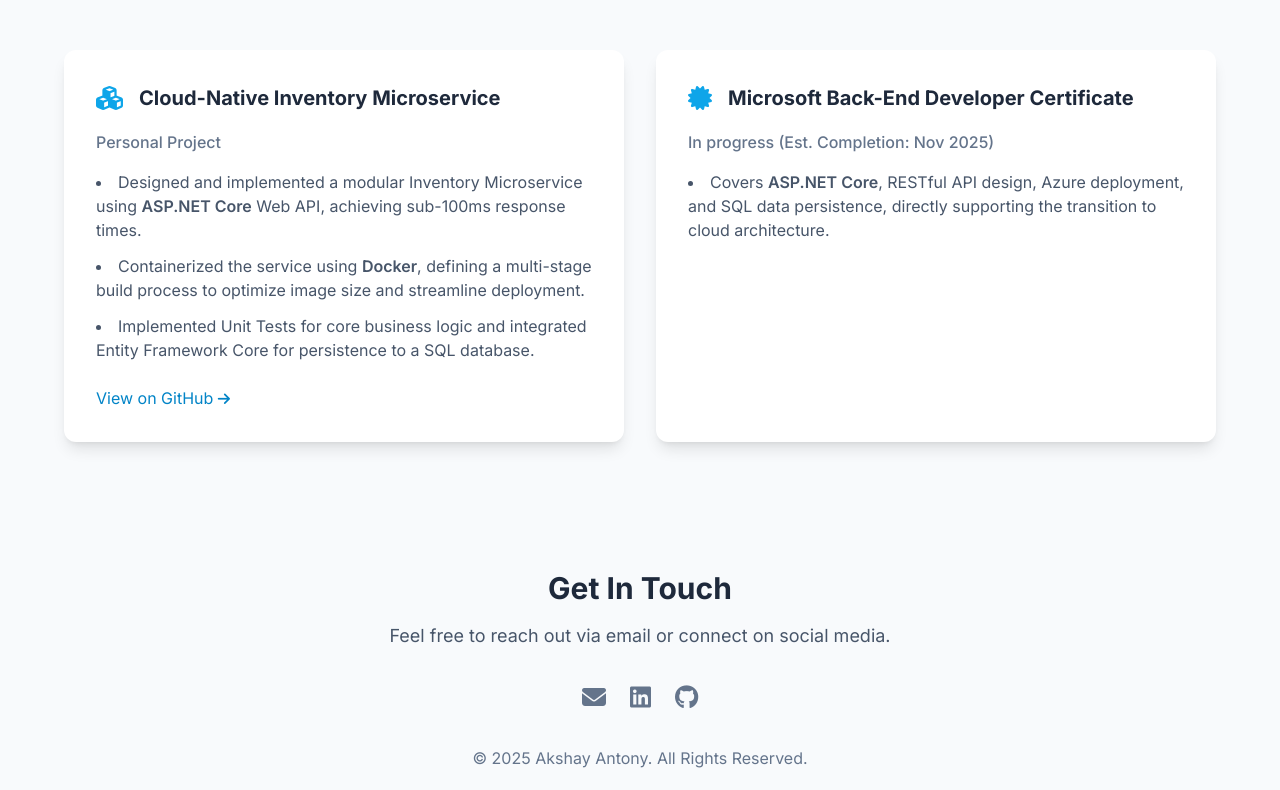
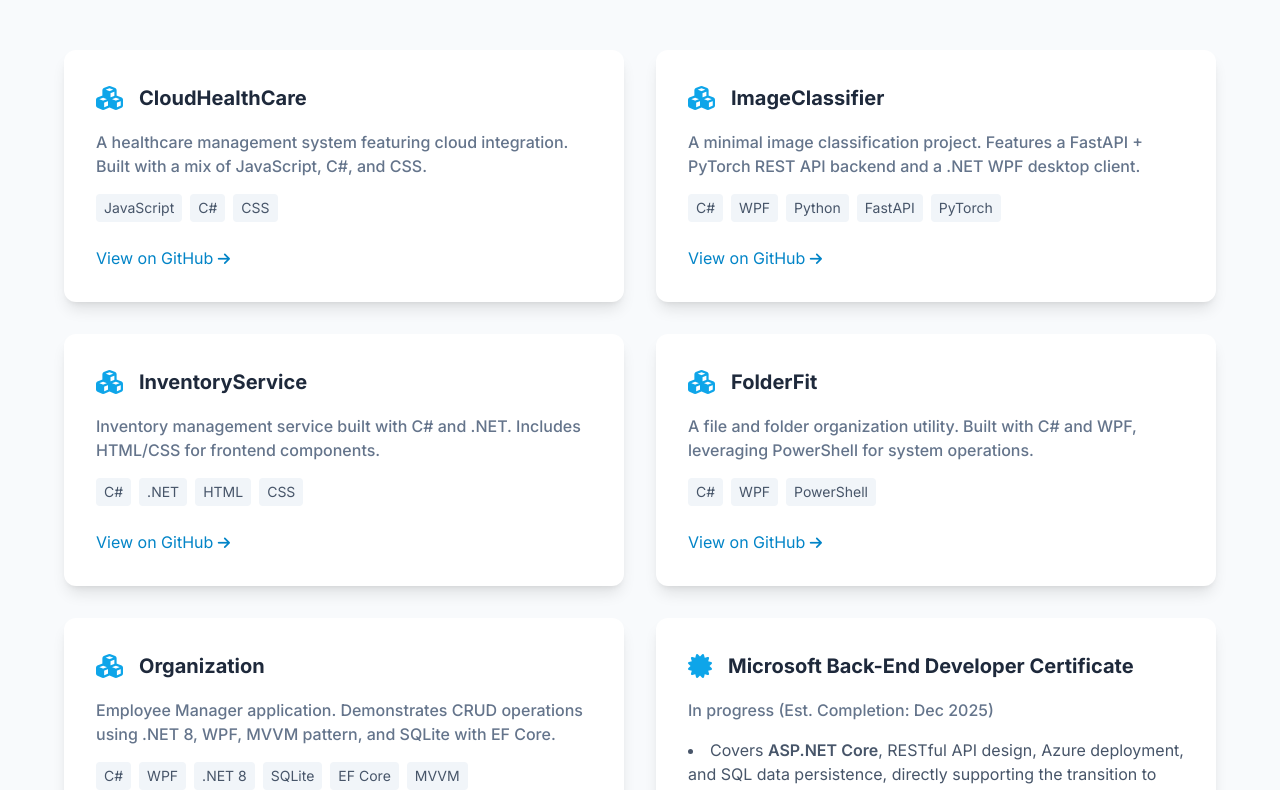
Before and after one commit to romeoantony/romeoantony.github.io, a React (Vite) app: page / in a window 1280 px wide. Shown: the part 1888-2678 px from the top of the page. Built offline with nearby package versions, Linux system fonts and the light colour scheme.

Commit message:
Refactor Projects component to use dynamic JSON data

```diff
--- a/src/components/Projects.jsx
+++ b/src/components/Projects.jsx
@@ -1,4 +1,5 @@
 import React from "react";
+import projects from "../data/projects.json";
 
 export default function Projects() {
   return (
@@ -12,44 +13,67 @@ export default function Projects() {
         </p>
       </div>
       <div className="mt-12 grid gap-8 md:grid-cols-2 max-w-6xl mx-auto">
+        {projects.map((project, index) => (
           <div
+            key={index}
             className="bg-white rounded-xl shadow-lg p-8 highlightable dark:bg-slate-800 dark:shadow-2xl"
-          data-skills="aspnet rest docker sql unittesting"
+            data-skills={project.tags.join(" ").toLowerCase()}
           >
             <div className="flex items-center mb-4">
               <i className="fas fa-cubes text-2xl text-sky-500"></i>
               <h3 className="text-xl font-bold text-slate-800 dark:text-slate-100 ml-4">
-              Cloud-Native Inventory Microservice
+                {project.title}
               </h3>
             </div>
             <p className="text-slate-500 dark:text-slate-400 mb-4 font-medium">
-            Personal Project
+              {project.description}
             </p>
             <ul className="space-y-3 text-slate-600 dark:text-slate-400 list-disc list-inside">
-            <li>
-              Designed and implemented a modular Inventory Microservice using{" "}
-              <span className="font-semibold">ASP.NET Core</span> Web API,
-              achieving sub-100ms response times.
-            </li>
-            <li>
-              Containerized the service using{" "}
-              <span className="font-semibold">Docker</span>, defining a
-              multi-stage build process to optimize image size and streamline
-              deployment.
-            </li>
-            <li>
-              Implemented Unit Tests for core business logic and integrated
-              Entity Framework Core for persistence to a SQL database.
-            </li>
+              {/* Assuming description is short, we might not need a list here unless we want to split it or add more details from JSON if available.
+                  The JSON has a 'description' field which is a string.
+                  The original code had a list.
+                  I will just display the description as a paragraph for now, or split it if it looks like it has multiple sentences?
+                  The JSON descriptions are single sentences. I'll stick to a paragraph.
+                  Wait, the original had a list of features. The JSON only has a summary description.
+                  I will render the tags as a list or badges to fill the space?
+                  The original had "data-skills" attribute. I added that.
+                  Let's add the tags visually too.
+              */}
+              <div className="flex flex-wrap gap-2 mt-4">
+                {project.tags.map((tag, tagIndex) => (
+                  <span key={tagIndex} className="px-2 py-1 bg-slate-100 dark:bg-slate-700 rounded text-sm text-slate-600 dark:text-slate-300">
+                    {tag}
+                  </span>
+                ))}
+              </div>
             </ul>
+
+            <div className="mt-6 flex gap-4">
+              {project.repoLink && (
                 <a
-            href="https://github.com/romeoantony/InventoryService"
-            className="inline-block mt-6 text-sky-600 hover:underline"
+                  href={project.repoLink}
+                  target="_blank"
+                  rel="noopener noreferrer"
+                  className="inline-block text-sky-600 hover:underline"
                 >
                   View on GitHub <i className="fas fa-arrow-right text-sm"></i>
                 </a>
+              )}
+              {project.demoLink && (
+                <a
+                  href={project.demoLink}
+                  target="_blank"
+                  rel="noopener noreferrer"
+                  className="inline-block text-sky-600 hover:underline"
+                >
+                  Live Demo <i className="fas fa-external-link-alt text-sm"></i>
+                </a>
+              )}
             </div>
+          </div>
+        ))}
 
+        {/* Static Certification Card */}
         <div
           className="bg-white rounded-xl shadow-lg p-8 highlightable dark:bg-slate-800 dark:shadow-2xl"
           data-skills="aspnet rest"
@@ -61,7 +85,7 @@ export default function Projects() {
             </h3>
           </div>
           <p className="text-slate-500 dark:text-slate-400 mb-4 font-medium">
-            In progress (Est. Completion: Nov 2025)
+            In progress (Est. Completion: Dec 2025)
           </p>
           <ul className="space-y-3 text-slate-600 dark:text-slate-400 list-disc list-inside">
             <li>
--- /dev/null
+++ b/src/data/projects.json
@@ -0,0 +1,73 @@
+[
+    {
+        "title": "CloudHealthCare",
+        "description": "A healthcare management system featuring cloud integration. Built with a mix of JavaScript, C#, and CSS.",
+        "staticImage": "https://images.unsplash.com/photo-1576091160399-112ba8d25d1d?q=80&w=2070&auto=format&fit=crop",
+        "gifImage": "https://media.giphy.com/media/v1.Y2lkPTc5MGI3NjExbmV4dGZ4bnV4bnV4bnV4bnV4bnV4bnV4bnV4bnV4bnV4bnV4bnV4YiZlcD12MV9pbnRlcm5hbF9naWZfYnlfaWQmY3Q9Zw/3oKIPEqDGUULpEU0aQ/giphy.gif",
+        "tags": [
+            "JavaScript",
+            "C#",
+            "CSS"
+        ],
+        "demoLink": null,
+        "repoLink": "https://github.com/romeoantony/CloudHealthCare"
+    },
+    {
+        "title": "ImageClassifier",
+        "description": "A minimal image classification project. Features a FastAPI + PyTorch REST API backend and a .NET WPF desktop client.",
+        "staticImage": "https://images.unsplash.com/photo-1555949963-ff9fe0c870eb?q=80&w=2070&auto=format&fit=crop",
+        "gifImage": "https://media.giphy.com/media/v1.Y2lkPTc5MGI3NjExbmV4dGZ4bnV4bnV4bnV4bnV4bnV4bnV4bnV4bnV4bnV4bnV4bnV4YiZlcD12MV9pbnRlcm5hbF9naWZfYnlfaWQmY3Q9Zw/l0HlHFRbmaZtBRhXG/giphy.gif",
+        "tags": [
+            "C#",
+            "WPF",
+            "Python",
+            "FastAPI",
+            "PyTorch"
+        ],
+        "demoLink": null,
+        "repoLink": "https://github.com/romeoantony/ImageClassifier"
+    },
+    {
+        "title": "InventoryService",
+        "description": "Inventory management service built with C# and .NET. Includes HTML/CSS for frontend components.",
+        "staticImage": "https://images.unsplash.com/photo-1553413077-190dd305871c?q=80&w=2070&auto=format&fit=crop",
+        "gifImage": "https://media.giphy.com/media/v1.Y2lkPTc5MGI3NjExbmV4dGZ4bnV4bnV4bnV4bnV4bnV4bnV4bnV4bnV4bnV4bnV4bnV4YiZlcD12MV9pbnRlcm5hbF9naWZfYnlfaWQmY3Q9Zw/xT9IgzoKnwFNmISR8I/giphy.gif",
+        "tags": [
+            "C#",
+            ".NET",
+            "HTML",
+            "CSS"
+        ],
+        "demoLink": null,
+        "repoLink": "https://github.com/romeoantony/InventoryService"
+    },
+    {
+        "title": "FolderFit",
+        "description": "A file and folder organization utility. Built with C# and WPF, leveraging PowerShell for system operations.",
+        "staticImage": "https://images.unsplash.com/photo-1531403009284-440f080d1e12?q=80&w=2070&auto=format&fit=crop",
+        "gifImage": "https://media.giphy.com/media/v1.Y2lkPTc5MGI3NjExbmV4dGZ4bnV4bnV4bnV4bnV4bnV4bnV4bnV4bnV4bnV4bnV4bnV4YiZlcD12MV9pbnRlcm5hbF9naWZfYnlfaWQmY3Q9Zw/26tn33aiTi1jkl6H6/giphy.gif",
+        "tags": [
+            "C#",
+            "WPF",
+            "PowerShell"
+        ],
+        "demoLink": null,
+        "repoLink": "https://github.com/romeoantony/FolderFit"
+    },
+    {
+        "title": "Organization",
+        "description": "Employee Manager application. Demonstrates CRUD operations using .NET 8, WPF, MVVM pattern, and SQLite with EF Core.",
+        "staticImage": "https://images.unsplash.com/photo-1507238691740-187a5b1d37b8?q=80&w=2555&auto=format&fit=crop",
+        "gifImage": "https://media.giphy.com/media/v1.Y2lkPTc5MGI3NjExbmV4dGZ4bnV4bnV4bnV4bnV4bnV4bnV4bnV4bnV4bnV4bnV4bnV4YiZlcD12MV9pbnRlcm5hbF9naWZfYnlfaWQmY3Q9Zw/3oKIPEqDGUULpEU0aQ/giphy.gif",
+        "tags": [
+            "C#",
+            "WPF",
+            ".NET 8",
+            "SQLite",
+            "EF Core",
+            "MVVM"
+        ],
+        "demoLink": null,
+        "repoLink": "https://github.com/romeoantony/Organization"
+    }
+]
```
Lines whose indentation alone changed are shown as unchanged.
